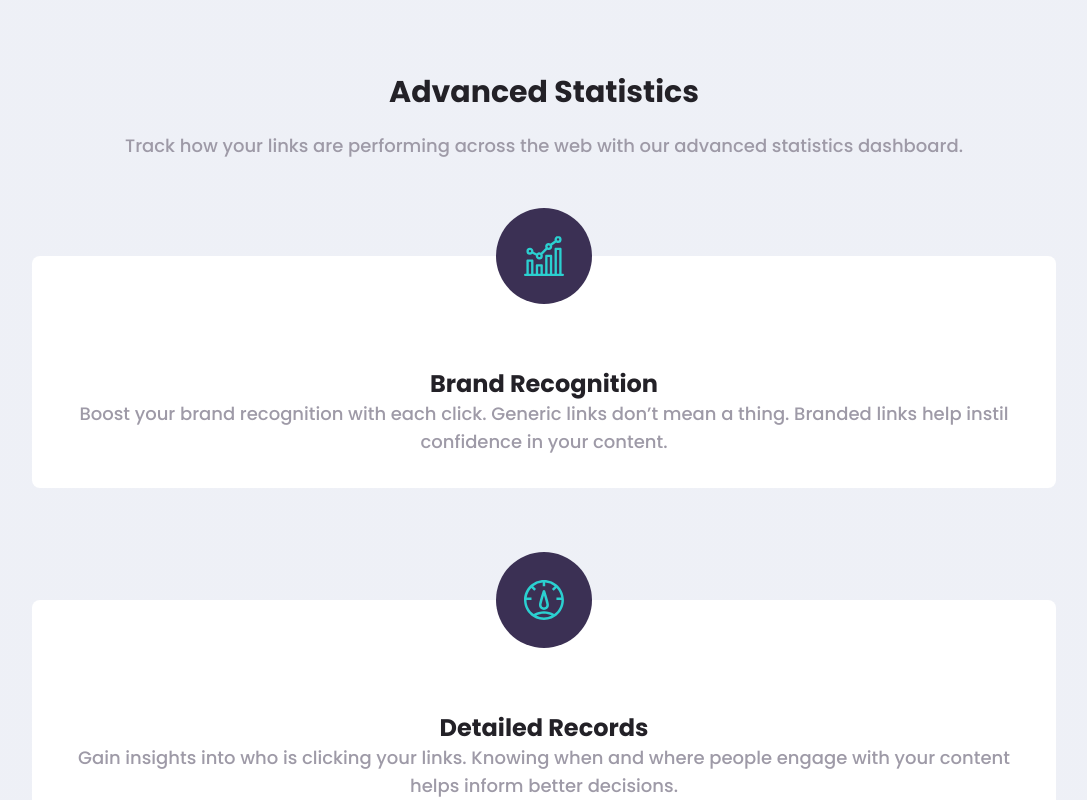
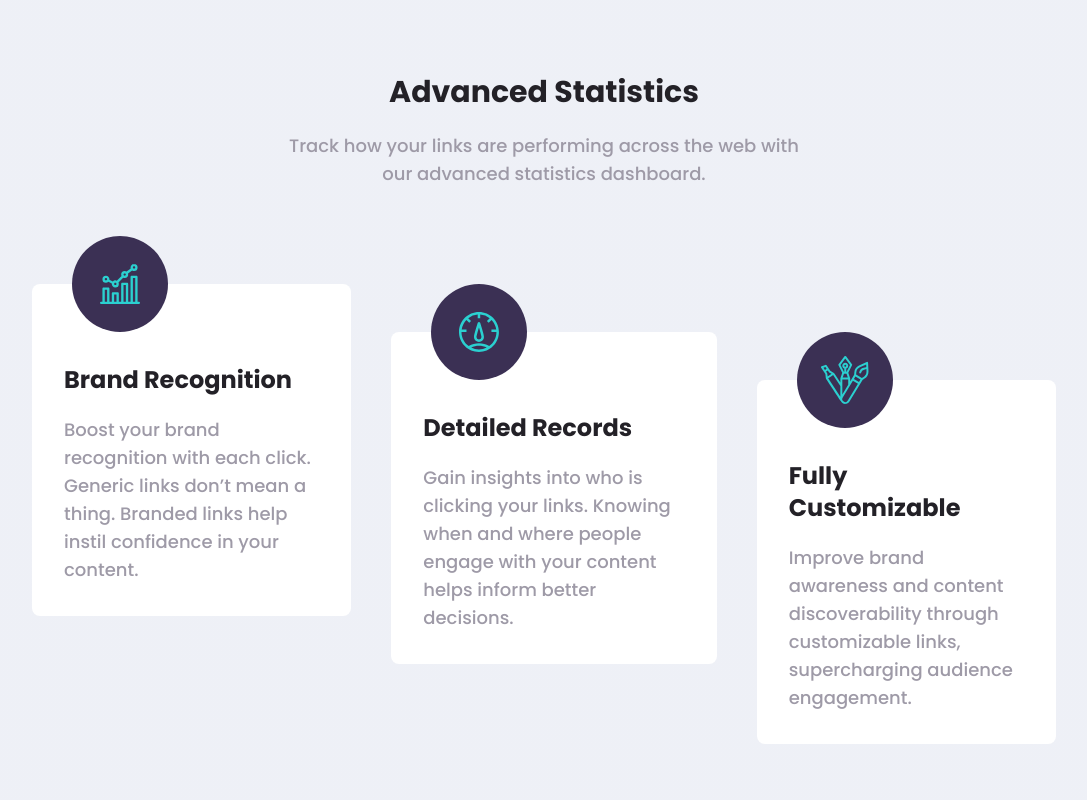
Before and after one commit to danidz96/url-shortening-api, a Next.js app: page / in a window 1280 px wide. Shown: the part 780-1580 px from the top of the page, without its empty margins (96-1183 px from the left). Built offline with nearby package versions, Linux system fonts and the light colour scheme.

Commit message:
update desktop styles

```diff
--- a/components/FeatureCard/FeatureCard.js
+++ b/components/FeatureCard/FeatureCard.js
@@ -1,13 +1,13 @@
 function FeatureCard({ icon, title, text }) {
   return (
     <div className="w-full bg-white rounded-lg flex flex-col items-center p-8 relative">
-      <div className="h-24 w-24 rounded-full bg-violet absolute -top-12 flex justify-center items-center">
+      <div className="h-24 w-24 rounded-full bg-violet absolute -top-12 flex justify-center items-center lg:left-10">
         <img src={icon} alt={title} />
       </div>
-      <div className="mt-20">
-        <h3 className="text-2xl text-violet-dark font-bold text-center">{title}</h3>
-        <span className="text-lg mt-3 text-center text-violet-light">
-          <p>{text}</p>
+      <div className="mt-12">
+        <h3 className="text-2xl text-violet-dark font-bold text-center lg:text-left">{title}</h3>
+        <span className="text-lg text-center text-violet-light lg:text-left">
+          <p className="mt-5">{text}</p>
         </span>
       </div>
     </div>
--- a/components/FeaturesSection/FeaturesSection.js
+++ b/components/FeaturesSection/FeaturesSection.js
@@ -9,28 +9,34 @@ function FeaturesSection() {
       >
         Advanced Statistics
       </h2>
-      <span className="text-lg mt-3 text-center text-violet-light">
-        <p>
+      <span className="text-lg max-w-0 mt-3 text-center text-violet-light">
+        <p className="max-w-lg mx-auto">
           Track how your links are performing across the web with our advanced statistics dashboard.
         </p>
       </span>
-      <div className="mt-24 space-y-28">
+      <div className="mt-24 lg:flex lg:space-x-10">
+        <div>
           <FeatureCard
             icon="/images/icon-brand-recognition.svg"
             title="Brand Recognition"
             text="Boost your brand recognition with each click. Generic links don’t mean a thing. Branded links help instil confidence in your content."
           />
+        </div>
+        <div className="mt-24 lg:mt-12">
           <FeatureCard
             icon="/images/icon-detailed-records.svg"
             title="Detailed Records"
             text="Gain insights into who is clicking your links. Knowing when and where people engage with your content helps inform better decisions."
           />
+        </div>
+        <div className="mt-24 lg:mt-24">
           <FeatureCard
             icon="/images/icon-fully-customizable.svg"
             title="Fully Customizable"
             text="Improve brand awareness and content discoverability through customizable links, supercharging audience engagement."
           />
         </div>
+      </div>
     </section>
   );
 }
--- a/pages/index.js
+++ b/pages/index.js
@@ -25,6 +25,7 @@ export default function Home() {
         style={{
           background: `linear-gradient(180deg, white 5.5rem, ${theme.colors.gray.light} 5.5rem, ${theme.colors.gray.light} 100%)`,
         }}
+        className="pb-36"
       >
         <Shortener />
         <FeaturesSection />
```
Lines whose indentation alone changed are shown as unchanged.
